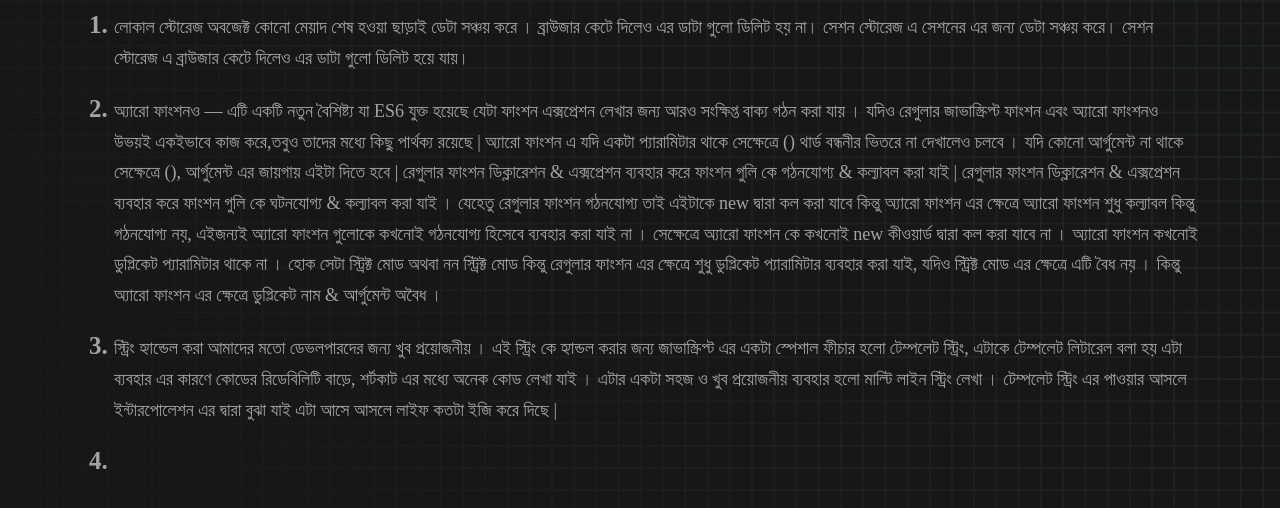
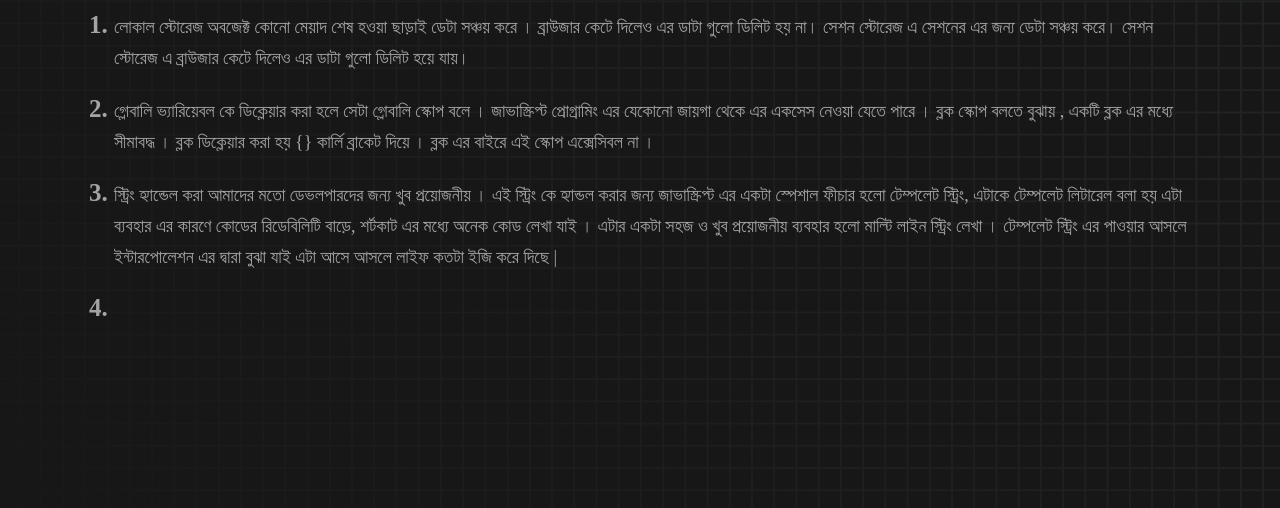
Before and after one commit to abdulmomin748/type-mostar, a plain HTML site: page blog.html in a window 1280 px wide. Shown: the part 116-624 px from the top of the page. Drawn offline with nearby package versions, Linux system fonts and the light colour scheme.

Commit message:
global vs block scope questions has been added

```diff
--- a/blog.html
+++ b/blog.html
@@ -20,7 +20,8 @@
                 সেশন স্টোরেজ এ সেশনের এর জন্য ডেটা সঞ্চয় করে। সেশন স্টোরেজ এ ব্রাউজার কেটে দিলেও এর ডাটা গুলো ডিলিট হয়ে যায়।
               </li>
               <li>
-                অ্যারো ফাংশনও — এটি একটি নতুন বৈশিষ্ট্য যা ES6 যুক্ত হয়েছে যেটা ফাংশন এক্সপ্রেশন লেখার জন্য আরও সংক্ষিপ্ত বাক্য গঠন করা যায় । যদিও রেগুলার জাভাস্ক্রিপ্ট ফাংশন এবং অ্যারো ফাংশনও উভয়ই একইভাবে কাজ করে,তবুও তাদের মধ্যে কিছু পার্থক্য রয়েছে | অ্যারো ফাংশন এ যদি একটা প্যারামিটার থাকে সেক্ষেত্রে () থার্ড বন্ধনীর ভিতরে না দেখালেও চলবে । যদি কোনো আর্গুমেন্ট না থাকে সেক্ষেত্রে (), আর্গুমেন্ট এর জায়গায় এইটা দিতে হবে | রেগুলার ফাংশন ডিক্লারেশন & এক্সপ্রেশন ব্যবহার করে ফাংশন গুলি কে গঠনযোগ্য & কল্যাবল করা যাই | রেগুলার ফাংশন ডিক্লারেশন & এক্সপ্রেশন ব্যবহার করে ফাংশন গুলি কে ঘটনযোগ্য & কল্যাবল করা যাই । যেহেতু রেগুলার ফাংশন গঠনযোগ্য তাই এইটাকে new দ্বারা কল করা যাবে কিন্তু অ্যারো ফাংশন এর ক্ষেত্রে অ্যারো ফাংশন  শুধু কল্যাবল কিন্তু গঠনযোগ্য নয়, এইজন্যই অ্যারো ফাংশন গুলোকে কখনোই গঠনযোগ্য হিসেবে ব্যবহার করা যাই না । সেক্ষেত্রে  অ্যারো ফাংশন কে কখনোই new কীওয়ার্ড দ্বারা কল করা যাবে না । অ্যারো ফাংশন কখনোই ডুপ্লিকেট প্যারামিটার থাকে না । হোক সেটা স্ট্রিক্ট মোড অথবা নন স্ট্রিক্ট মোড কিন্তু রেগুলার ফাংশন এর ক্ষেত্রে শুধু  ডুপ্লিকেট  প্যারামিটার ব্যবহার করা যাই, যদিও  স্ট্রিক্ট মোড এর ক্ষেত্রে এটি বৈধ নয় । কিন্তু অ্যারো ফাংশন এর ক্ষেত্রে ডুপ্লিকেট নাম & আর্গুমেন্ট অবৈধ ।
+                গ্লোবালি ভ্যারিয়েবল কে ডিক্লেয়ার করা হলে সেটা গ্লোবালি স্কোপ বলে । জাভাস্ক্রিপ্ট প্রোগ্রামিং এর যেকোনো জায়গা থেকে এর একসেস নেওয়া যেতে পারে ।
+                ব্লক স্কোপ বলতে বুঝায় , একটি ব্লক এর মধ্যে সীমাবদ্ধ । ব্লক ডিক্লেয়ার করা হয় {} কার্লি ব্রাকেট দিয়ে । ব্লক এর বাইরে এই স্কোপ এক্সেসিবল না ।
               </li>
               <li>
                 স্ট্রিং হ্যান্ডেল করা আমাদের মতো ডেভলপারদের জন্য খুব প্রয়োজনীয় । এই স্ট্রিং কে হ্যান্ডল করার জন্য জাভাস্ক্রিপ্ট এর একটা স্পেশাল ফীচার হলো টেম্পলেট স্ট্রিং, এটাকে টেম্পলেট লিটারেল বলা হয়  এটা ব্যবহার এর কারণে কোডের রিডেবিলিটি বাড়ে, শর্টকাট এর মধ্যে অনেক কোড লেখা যাই । এটার একটা সহজ ও খুব প্রয়োজনীয় ব্যবহার হলো মাল্টি লাইন স্ট্রিং লেখা । টেম্পলেট স্ট্রিং এর পাওয়ার আসলে ইন্টারপোলেশন  এর দ্বারা বুঝা যাই এটা আসে আসলে লাইফ কতটা ইজি করে দিছে |
```
